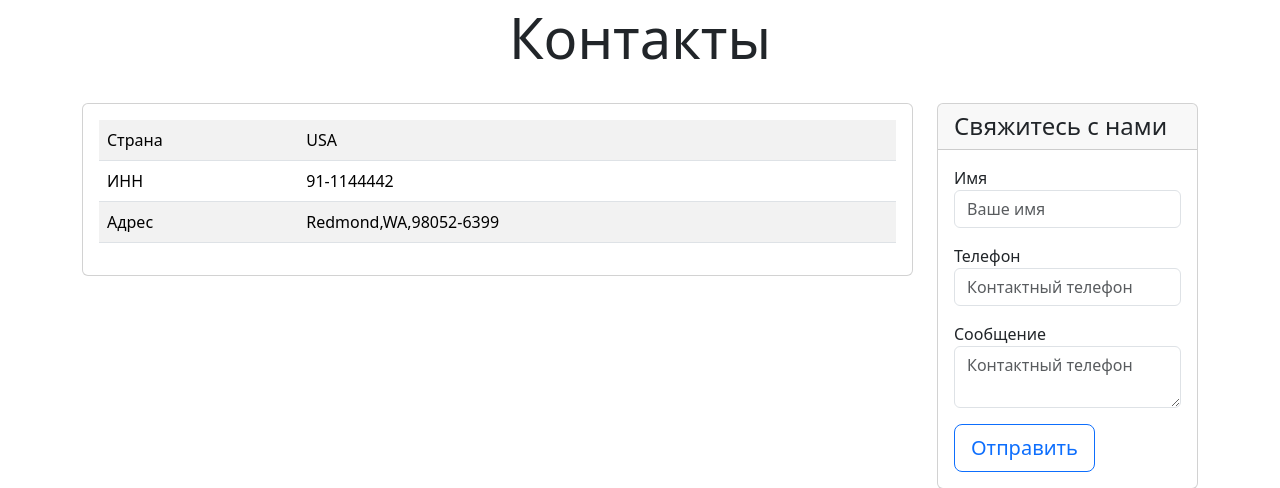
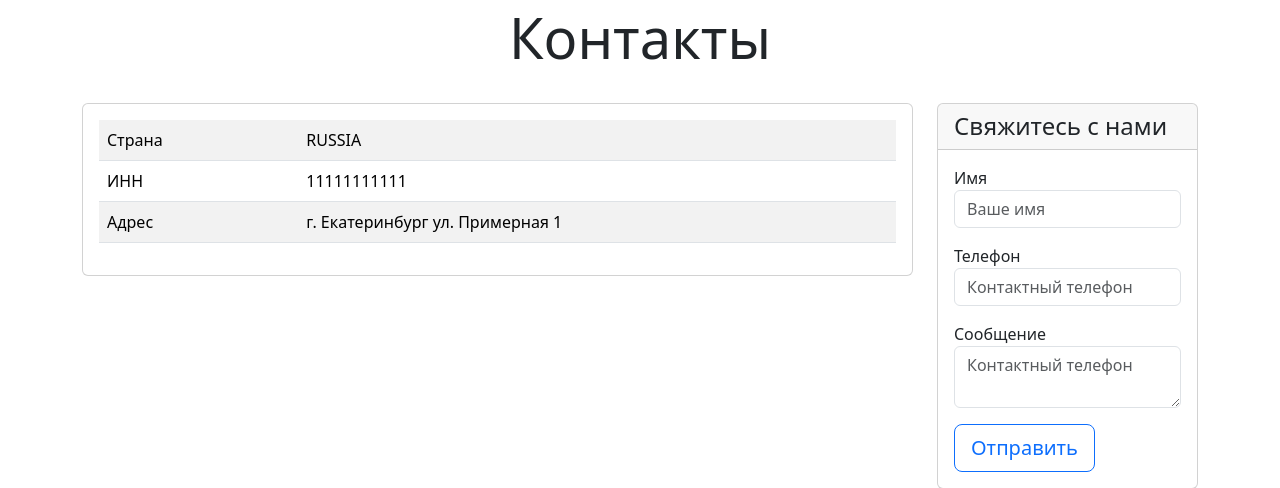
Before and after one commit to AleksChek26/DjangoProgect, a Django app: page /contacts/ in a window 1280 px wide. Shown: the part 135-623 px from the top of the page. Run offline with Django 5.2, Linux system fonts and the light colour scheme; some libraries are stand-ins or nearby versions.

Commit message:
add_readme

```diff
--- a/catalog/templates/contacts.html
+++ b/catalog/templates/contacts.html
@@ -27,15 +27,15 @@
                     <table class="table table-striped">
                         <tr>
                             <td class="w-25">Страна</td>
-                            <td>USA</td>
+                            <td>RUSSIA</td>
                         </tr>
                         <tr>
                             <td class="w-25">ИНН</td>
-                            <td>91-1144442</td>
+                            <td>11111111111</td>
                         </tr>
                         <tr>
                             <td class="w-25">Адрес</td>
-                            <td>Redmond,WA,98052-6399</td>
+                            <td>г. Екатеринбург ул. Примерная 1</td>
                         </tr>
                     </table>
                 </div>
```
Also changed, not shown: README.md (added).
